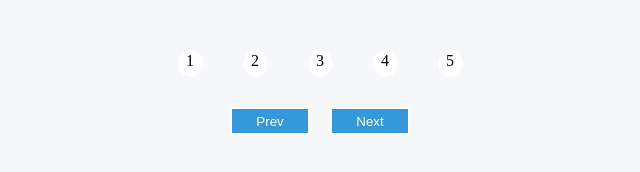
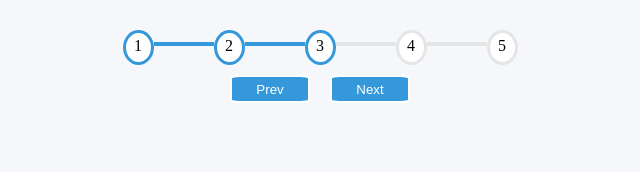
Before and after one commit to acciojob/progress-bar-RishabhSingh4872962, a website: page main.html in a window 1280 px wide. Both pictures are taken after a click on the button "Next". Shown: the whole page, without its empty margins (320-960 px from the left). Drawn offline with Linux system fonts and the light colour scheme.

Commit message:
created a submission

```diff
--- a/main.html
+++ b/main.html
@@ -9,15 +9,19 @@
 <body>
 	<!-- the entire body must be written by student -->
 	<div  class="container">
-		<span class="circle" id="circle1">1</span>
-		<span class="circle" id="circle2">2</span>
+		<span class="circle active" id="circle1">1</span>
+		<div class="line active1" id="line1"></div>
+		<span class="circle active" id="circle2">2</span>
+		<div class="line" id="line2"></div>
 		<span class="circle" id="circle3">3</span>
+		<div class="line" id="line3"></div>
 		<span class="circle" id="circle4">4</span>
+		<div class="line" id="line4"></div>
 		<span class="circle" id="circle5">5</span>
 	</div>
 	<div class="btn">
-		<button id="prev">Prev</button>
-		<button id="next">Next</button>
+		<button id="prev" onclick="handlePrev()" disabled>Prev</button>
+		<button id="next" onclick="handleNext()">Next</button>
 	</div>
     <script type="text/javascript" src="./script.js">
 </script>
--- a/script.js
+++ b/script.js
@@ -1 +1,44 @@
 //your JS code here. If required.
+const circles=document.querySelectorAll(".circle");
+let currentAct=[{circle:"circle2",line:"line1"}];
+
+let next=document.getElementById("next");
+let prev=document.getElementById("prev");
+let i=2;
+function handlePrev() {
+	let {circle,line}=currentAct.pop();
+	const c=document.getElementById(circle);
+	const l=document.getElementById(line);
+c.classList.remove("active")
+l.classList.remove("active1")
+	i--;
+	if (i>1) {
+		prev.disabled=false;
+	}else{
+		prev.disabled=true;
+	}
+
+}
+
+function handleNext() {
+let act={circle:`circle${i+1}`,line:`line${i}`};i++;
+	const c=document.getElementById(act.circle);
+	const l=document.getElementById(act.line);
+	currentAct.push(act)
+	c.classList.add("active");
+	(l.classList.add("active1"));
+	console.log(currentAct)
+	if (i==5) {
+		next.disabled=true;
+
+		return;
+	}else{
+		next.disabled=false;
+	}
+	if (i>1) {
+		prev.disabled=false;
+	}else{
+		prev.disabled=true;
+	}
+
+}
--- a/styles.css
+++ b/styles.css
@@ -12,12 +12,12 @@
   height: 25px;
   width: 25px;
   background-color: white;
+	border:3px solid #e4e5e5;
   border-radius: 50%;
   display: flex;
 	text-align:center;
-	margin:20px;
 	justify-content:center;
-	padding-top:2px;
+	padding-top:4px;
 
 }
 .btn{
@@ -27,9 +27,24 @@
 button{
 	background-color:#3498db;
 	color:white;
-	border:2px white solid;
+	border:2px solid white;
 	width:80px;
 	height:28px;
-	margin:10px
+	margin:10px;
+	border-radius:12%;
+	cursor:pointer;
+}
+.active{
+	border:3px solid #3498db;
+}
 
+.line{
+	display:flex;
+	background-color:#e4e5e5;
+	width:60px;
+	height:4px;
+	margin-top:12px;
 }
+.active1{
+	background-color:#3498db;
+}
```
